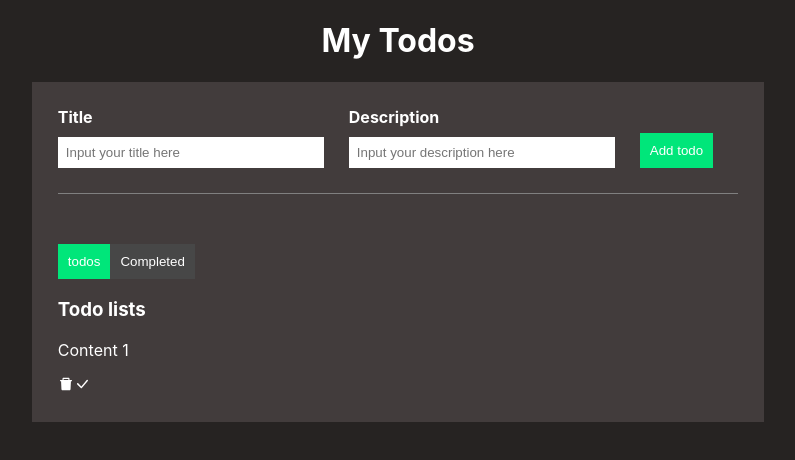
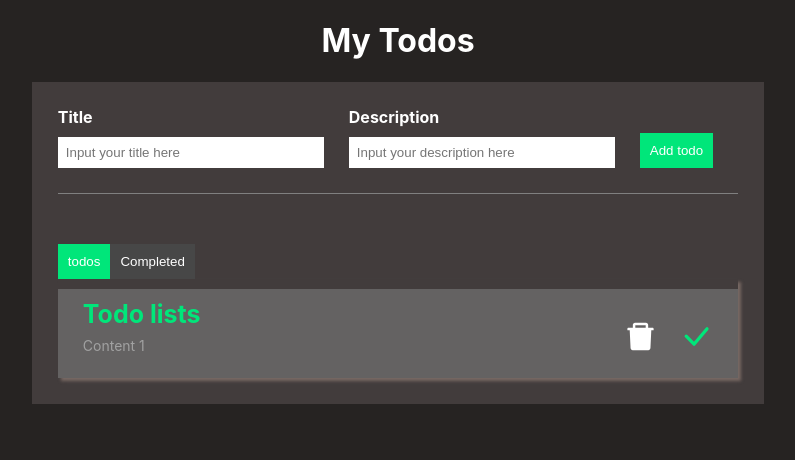
Before and after one commit to WahomeVincent/TODO-LIST-APP, a React (Create React App) app: page / in a window 1280 px wide. Shown: the top 460 px of the page, without its empty margins (242-1037 px from the left). Built offline with nearby package versions, Linux system fonts and the light colour scheme.

Commit message:
Style the todos lists and icons

```diff
--- a/src/App.css
+++ b/src/App.css
@@ -80,3 +80,57 @@ h1{
 .active {
     background-color: rgb(0,230,122);
 }
+
+.todo-list {
+    display: flex;
+    flex-direction: column;
+    box-shadow: 3px 3px 3px #776863;
+
+
+}
+
+.todo-list-item {
+    background-color: #646262;
+    display: flex;
+    justify-content: space-between;
+    align-items: center;
+    padding: 25px;
+    padding-bottom: 10px;
+    padding-top: 10px;
+    margin-top: 10px;
+
+}
+
+.todo-list-item h3 {
+    font-size: 25px;
+    color: rgb(0,230,122);
+    font-weight: bold;
+    margin: 0;
+}
+
+.todo-list-item p {
+    font-size: 14px;
+    color: rgb(161,161,161);
+    margin-top: 8px;
+}
+
+.delete-icon {
+    font-size: 35px;
+    cursor: pointer;
+    margin-top: 10px;
+    margin-right: 20px;
+}
+
+.delete-icon:hover{
+    color: red;
+}
+
+.check-icon {
+    font-size: 35px;
+    cursor: pointer;
+    color: rgb(0,230,122);
+}
+
+.check-icon:hover {
+    color: rgb(4, 153, 83);
+}
```
